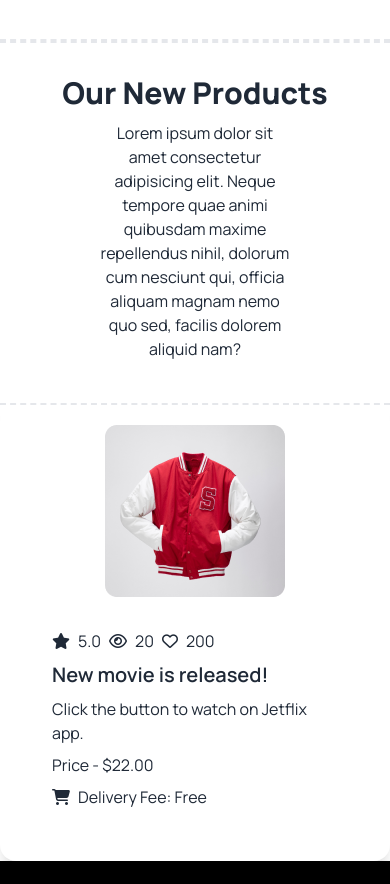
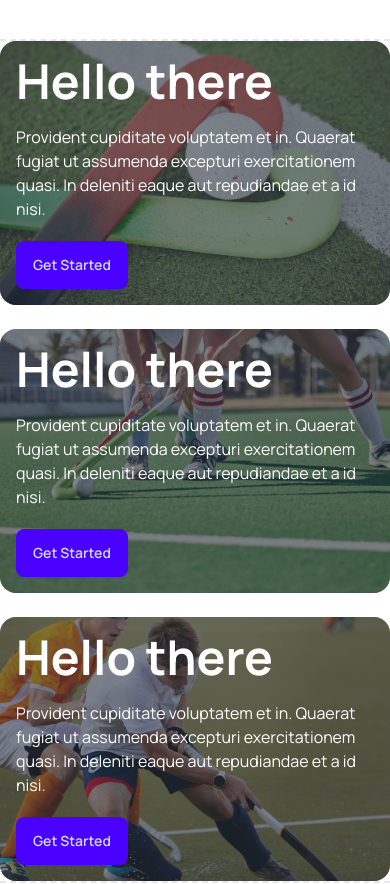
Before and after one commit to Arijit-Jana-16/B9A3-Hockeys-main, a plain HTML site: page index.html in a window 390 px wide. Shown: the part 2064-2948 px from the top of the page. Drawn offline with nearby package versions, Linux system fonts and the light colour scheme.

Commit message:
program section complete withmobile responsive

```diff
--- a/index.html
+++ b/index.html
@@ -4,8 +4,8 @@
 <head>
     <meta charset="UTF-8">
     <meta name="viewport" content="width=device-width, initial-scale=1.0">
-    <title>Document</title>
-
+    <title>Hockey's</title>
+    <link rel="shortcut icon" href="Images/2.png" type="image/x-icon">
     <!-- Daisy ui cdn -->
     <link href="https://cdn.jsdelivr.net/npm/daisyui@4.6.0/dist/full.min.css" rel="stylesheet" type="text/css" />
     <script src="https://cdn.tailwindcss.com"></script>
@@ -156,10 +156,48 @@
         <!-- program section -->
         <section>
             <div class="text-center border-dashed border-y-2 py-8">
-                <h2 class="text-3xl font-extrabold ">Professional Hockey Club</h2>
+                <h2 class="text-3xl font-extrabold ">Program sections</h2>
                 <p class="w-3/6	mx-auto my-2.5">Lorem ipsum dolor sit amet consectetur adipisicing elit. Neque tempore
                     quae animi quibusdam maxime repellendus nihil, dolorum cum nesciunt qui, officia aliquam magnam nemo
                     quo sed, facilis dolorem aliquid nam?</p>
+            </div>
+            <div class="grid grid-cols-1 lg:grid-cols-2 gap-6">
+                <!-- program card 1 -->
+                <div class="hero lg:min-h-screen rounded-2xl" style="background-image: url(Images/2.png);">
+                    <div class="hero-overlay bg-opacity-60 rounded-2xl"></div>
+                    <div class="hero-content lg:text-neutral-content lg:justify-start">
+                        <div class="lg:w-3/6 text-white">
+                            <h1 class="mb-5 text-5xl font-bold">Hello there</h1>
+                            <p class="mb-5">Provident cupiditate voluptatem et in. Quaerat fugiat ut assumenda excepturi
+                                exercitationem quasi. In deleniti eaque aut repudiandae et a id nisi.</p>
+                            <button class="btn btn-primary">Get Started</button>
+                        </div>
+                    </div>
+                </div>
+                <!-- program card 2 -->
+                <div class="hero lg:min-h-screen rounded-2xl" style="background-image: url(Images/3.png);">
+                    <div class="hero-overlay bg-opacity-60 rounded-2xl"></div>
+                    <div class="hero-content lg:text-neutral-content lg:justify-start">
+                        <div class="lg:w-3/6 text-white">
+                            <h1 class="mb-5 text-5xl font-bold">Hello there</h1>
+                            <p class="mb-5">Provident cupiditate voluptatem et in. Quaerat fugiat ut assumenda excepturi
+                                exercitationem quasi. In deleniti eaque aut repudiandae et a id nisi.</p>
+                            <button class="btn btn-primary">Get Started</button>
+                        </div>
+                    </div>
+                </div>
+                <!-- program card 3 -->
+                <div class="hero lg:min-h-screen lg:col-span-2 rounded-2xl	" style="background-image: url(Images/4.png);">
+                    <div class="hero-overlay bg-opacity-60 rounded-2xl"></div>
+                    <div class="hero-content lg:text-neutral-content lg:justify-start">
+                        <div class="lg:w-3/6 text-white">
+                            <h1 class="mb-5 text-5xl font-bold">Hello there</h1>
+                            <p class="mb-5">Provident cupiditate voluptatem et in. Quaerat fugiat ut assumenda excepturi
+                                exercitationem quasi. In deleniti eaque aut repudiandae et a id nisi.</p>
+                            <button class="btn btn-primary">Get Started</button>
+                        </div>
+                    </div>
+                </div>
             </div>
         </section>
         <!-- Our New PRoducts -->
@@ -205,6 +243,15 @@
                 </div>
             </div>
         </section>
+        <!-- client question -->
+        <section>
+            <div class="text-center border-dashed border-y-2 py-8">
+                <h2 class="text-3xl font-extrabold ">Client Question</h2>
+                <p class="w-3/6	mx-auto my-2.5">Lorem ipsum dolor sit amet consectetur adipisicing elit. Neque tempore
+                    quae animi quibusdam maxime repellendus nihil, dolorum cum nesciunt qui, officia aliquam magnam nemo
+                    quo sed, facilis dolorem aliquid nam?</p>
+            </div>
+        </section>
     </main>
     <footer class="footer grid-rows-2 lg:grid-rows-1 p-10 bg-black	text-white text-base-content	">
         <aside class="col-span-2 lg:col-span-1  ">
```
